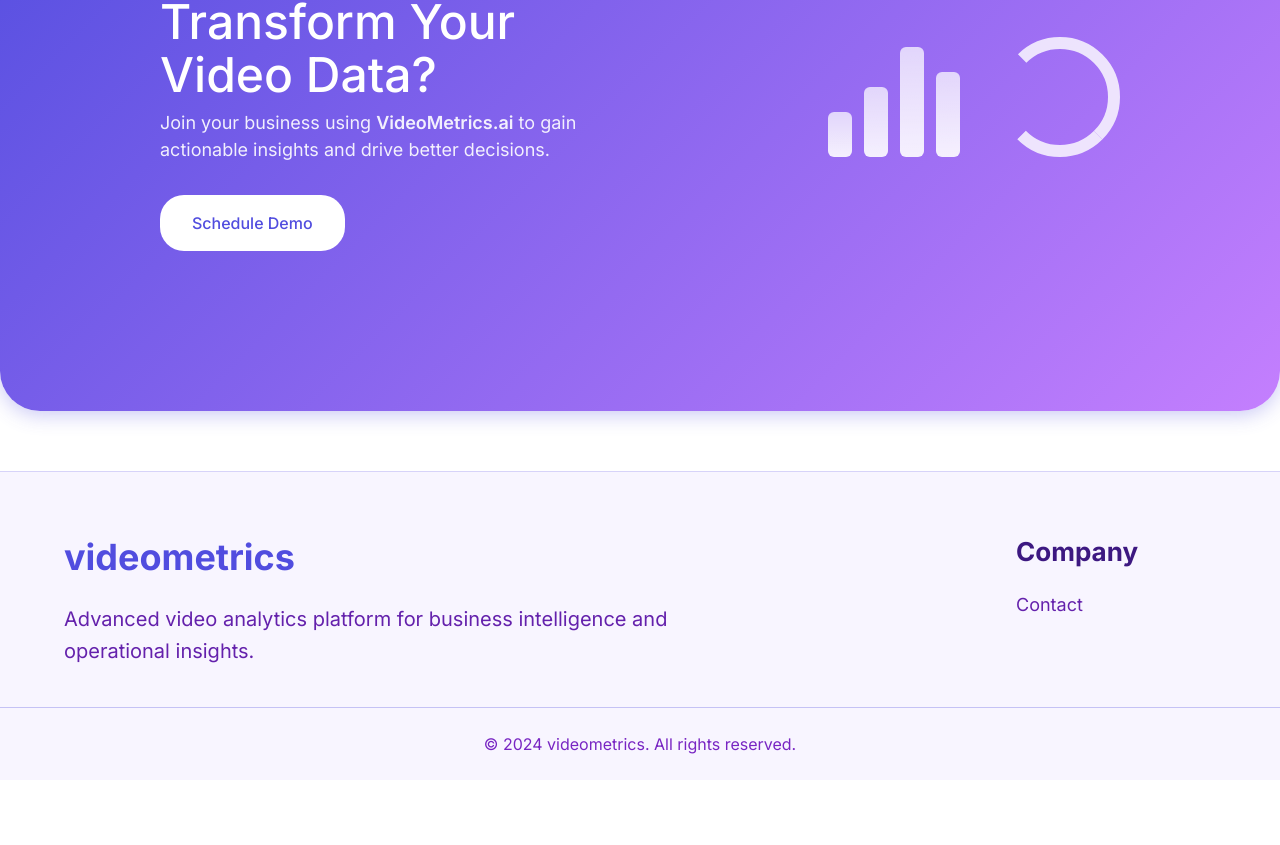
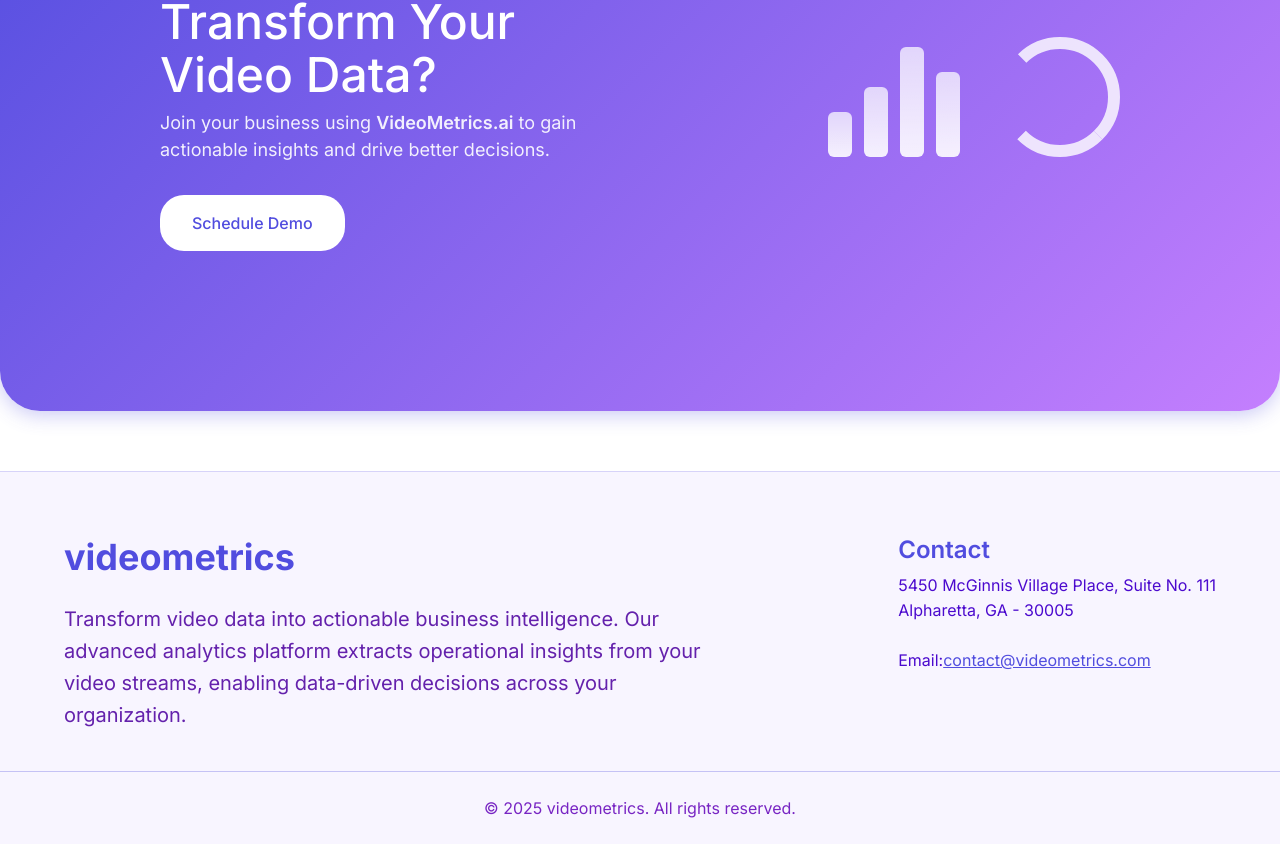
Before and after one commit to karthi0348/videometrics-ui, a Next.js app: page / in a window 1280 px wide. Shown: the part 7370-8215 px from the top of the page. Before the commit the page ends 8151 px from the top, so only its background shows below. Built offline with nearby package versions, Linux system fonts and the light colour scheme.

Commit message:
contact changes

```diff
--- a/src/app/components/Footer.tsx
+++ b/src/app/components/Footer.tsx
@@ -2,26 +2,31 @@
 import Link from 'next/link';
 import styles from './styles/Footer.module.css';
 
-interface FooterLink {
-  label: string;
-  href: string;
-}
-
 interface FooterProps {
   companyName?: string;
   companyDescription?: string;
-  links?: FooterLink[];
+  officeAddress?: {
+    street: string;
+    city: string;
+    state: string;
+    zip: string;
+  };
+  email?: string;
   copyrightYear?: number;
   className?: string;
 }
 
 const Footer: React.FC<FooterProps> = ({
   companyName = "videometrics",
-  companyDescription = "Advanced video analytics platform for business intelligence and operational insights.",
-  links = [
-    { label: "Contact", href: "/contact" }
-  ],
-  copyrightYear = 2024,
+  companyDescription = "Transform video data into actionable business intelligence. Our advanced analytics platform extracts operational insights from your video streams, enabling data-driven decisions across your organization.",
+  officeAddress = {
+    street: "5450 McGinnis Village Place, Suite No. 111",
+    city: "Alpharetta",
+    state: "GA",
+    zip: "30005"
+  },
+  email = "contact@videometrics.com",
+  copyrightYear = 2025,
   className = ""
 }) => {
   return (
@@ -40,24 +45,29 @@
                 </p>
               </div>
 
-              <div className={styles.linksSection}>
-                <h3 className={styles.sectionTitle}>
-                  Company
-                </h3>
-                <nav className={styles.navigation} role="navigation" aria-label="Footer navigation">
-                  <ul className={styles.linksList}>
-                    {links.map((link, index) => (
-                      <li key={`${link.label}-${index}`} className={styles.linkItem}>
-                        <Link
-                          href={link.href}
-                          className={styles.footerLink}
-                        >
-                          {link.label}
-                        </Link>
-                      </li>
-                    ))}
-                  </ul>
-                </nav>
+              <div className={styles.contactSection}>
+                <div className={styles.contactGroup}>
+                  <h3 className={styles.sectionTitle}>
+                    Contact
+                  </h3>
+                  <address className={styles.address}>
+                    <p>{officeAddress.street}</p>
+                    {officeAddress.city}, {officeAddress.state} - {officeAddress.zip}
+                  </address>
+
+                  <div className={styles.emailGroup}>
+                    Email:<a
+                    href={`mailto:${email}`}
+                    className={styles.emailLink}
+                  >
+                    {email}
+                  </a>
+
+
+                </div>
+                </div>
+
+
               </div>
             </div>
           </div>
--- a/src/app/components/styles/Footer.module.css
+++ b/src/app/components/styles/Footer.module.css
@@ -76,6 +76,9 @@
   opacity: 1;
   visibility: visible;
 }
+
+
+
 
 .linksList {
   list-style: none;
@@ -456,3 +459,51 @@
     text-decoration: underline;
   }
 }
+
+
+/* Contact Section */
+.contactSection {
+  display: flex;
+  flex-direction: column;
+  gap: 1.5rem;
+}
+
+.contactGroup {
+  display: flex;
+  flex-direction: column;
+  gap: 0.5rem;
+}
+
+.sectionTitle {
+  font-size: 1.5rem;
+  font-weight: 600;
+  color: var(--purple-primary);
+  margin: 0;
+}
+
+.address {
+  font-style: normal;
+  color: #4b09ce;
+  line-height: 1.6;
+}
+
+.address p {
+  margin: 0;
+}
+
+.emailGroup {
+  display: flex;
+  color: #4b09ce;
+}
+
+.emailLink {
+  color: var(--purple-primary);
+  text-decoration: underline;
+  transition: color 0.2s ease;
+  display: block;
+}
+
+.emailLink:hover {
+  color: #1d4ed8;
+  text-decoration: underline;
+}
--- a/src/app/home/styles/IndustriesSection.module.css
+++ b/src/app/home/styles/IndustriesSection.module.css
@@ -255,7 +255,7 @@
   display: flex;
   align-items: center;
   gap: 8px;
-  background: var(--purple-accent);
+  background: red;
   color: white;
   padding: 6px 12px;
   border-radius: 20px;
```
